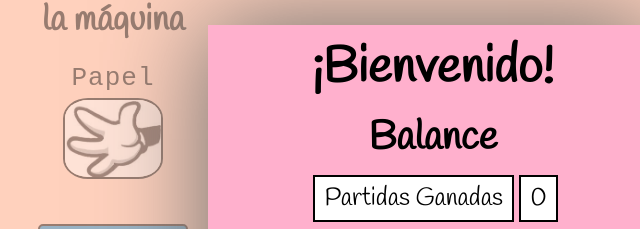
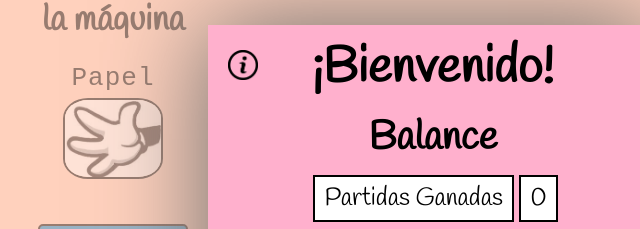
Before and after one commit to realDiegoR/Game-RockPaperScissors-TicTacToe, a plain HTML site: page index.html in a window 1280 px wide. Shown: the part 150-379 px from the top of the page, 207-847 px from the left. Drawn offline with Linux system fonts and the light colour scheme; some packages are replaced by stand-ins of ours; a script that the page names is missing.

Commit message:
info added

```diff
--- a/css/size628.css
+++ b/css/size628.css
@@ -72,6 +72,12 @@ h3{
     left: calc(50% - 140px);
     top: calc(50% - 160px)
 }
+.instructions{
+    left: 15px;
+    top: 15px;
+    width: 22px;
+    height: 22px;
+}
 .welcome{
     font-size: 30px;
 }
--- a/css/start.css
+++ b/css/start.css
@@ -8,6 +8,25 @@
   left: calc(50% - 225px);
   height: 450px;
   z-index: 9;
+}
+.instructions{
+  position: absolute;
+  left: 20px;
+  top: 25px;
+  font-size: 1.3rem;
+  /* background: whitesmoke; */
+  padding: 4px;
+  border-radius: 5px;
+  /* box-shadow: 0px 2px 8px rgba(40, 45, 70, 0.5); */
+  background-image: url("./../img/info.png");
+  background-size: cover;
+  width: 30px;
+  height: 30px;
+  cursor: pointer;
+  transition: 200ms all;
+}
+.instructions:hover{
+  transform: scale(1.15)
 }
 .welcome{
   margin: 10px;
--- a/index.html
+++ b/index.html
@@ -17,6 +17,7 @@
   <body>
     <h1 class="title">Tic Tac Toe v2.0</h1>
     <section class="start" id="startScreen">
+      <div onclick="showInstructions()" class="instructions"></div>
       <h1 class="welcome">¡Bienvenido!</h1>
       <h3 class="balance">Balance</h3>
       <div class="games">
--- a/js/app.js
+++ b/js/app.js
@@ -19,6 +19,18 @@ let hands = {
   cpu: null
 }
 
+//MOSTRAR INSTRUCCIONES
+function showInstructions() {
+  Swal.fire({
+    title: "Instrucciones",
+    html: `Este juego combina las mecanicas de "Piedra, Papel y Tijera" y "Tic Tac Toe" en un solo juego.<br><br>
+    En la pantalla de inicio puedes ver una tabla de puntuacion y dos fichas para elegir y usarlas en la mecanica de Tic Tac Toe.<br><br>
+    Una vez que elijas una ficha, seras llevado a jugar "Piedra, Papel o Tijera" y el sujeto que gane el enfrentamiento sera el primero en colocar su ficha en Tic Tac Toe, <b>solo por esta ronda</b>.<br><br>
+    Esta mecanica se repite hasta que haya un ganador de Tic Tac Toe. Puedes comenzar de nuevo una vez que el juego haya terminado`,
+    icon: "info"
+  })
+
+}
 //PONIENDO EL BOTON BONITO
 button.onmouseover = () => {
   if ([...checkboxes].some( radio => radio.checked == true )) {
```
Also changed, not shown: img/info.png (added).
